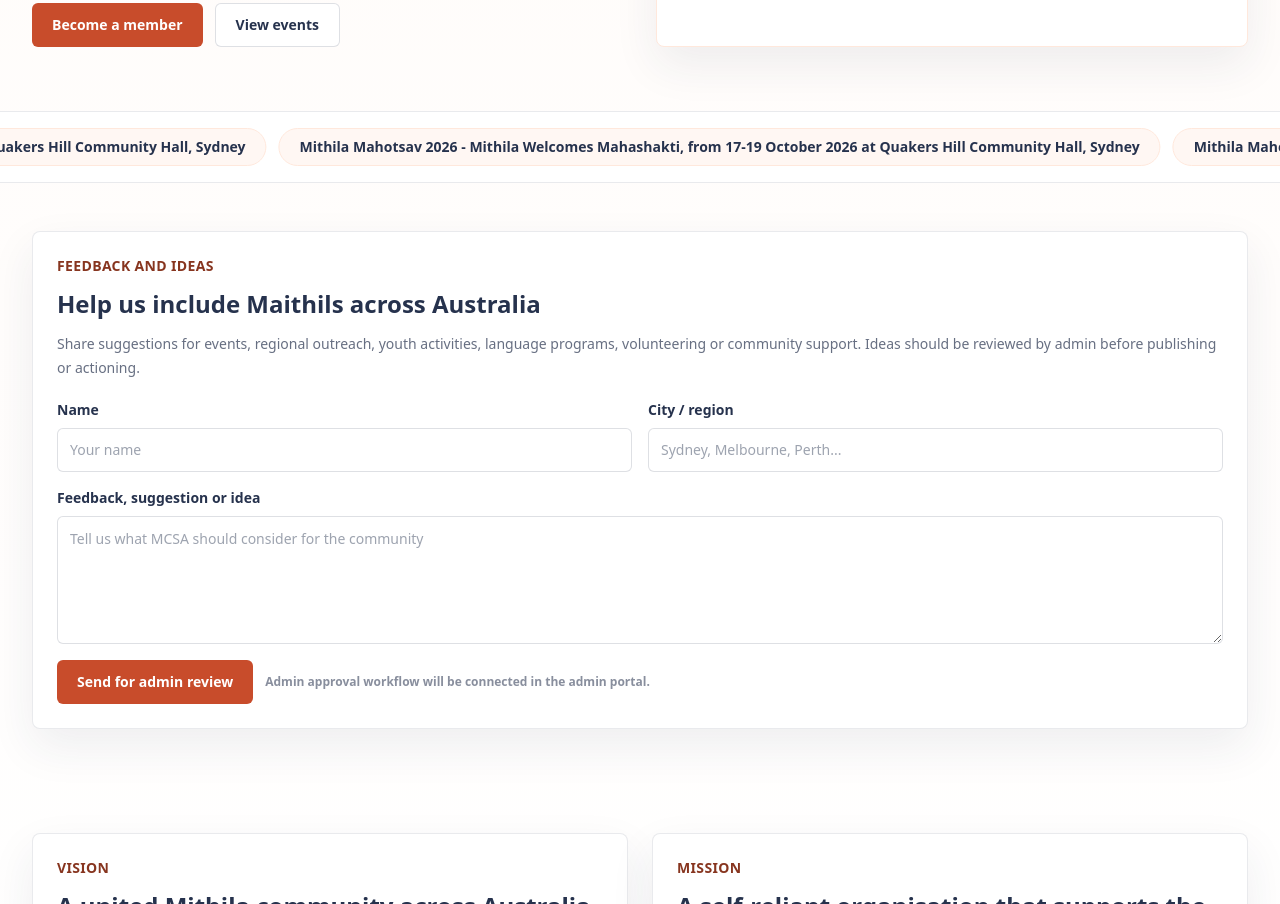
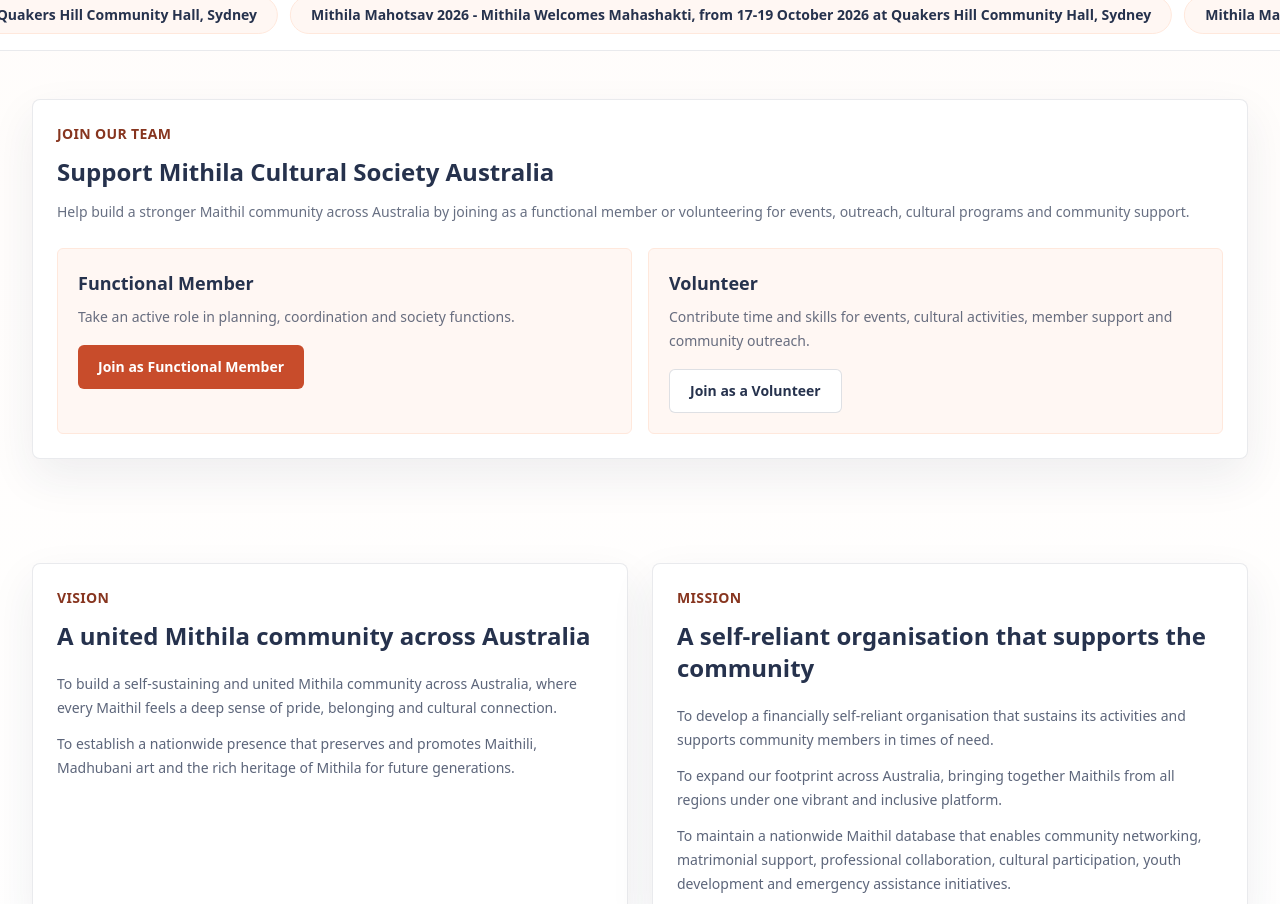
Before and after one commit to shrishishirendu/MCSA, a Next.js app: page / in a window 1280 px wide. Shown: the part 980-1884 px from the top of the page. Built offline with nearby package versions, Linux system fonts and the light colour scheme.

Commit message:
Simplify Mahotsav actions and join team block

```diff
--- a/src/app/(public)/page.tsx
+++ b/src/app/(public)/page.tsx
@@ -9,14 +9,13 @@
 import { ORGANISATION_NAME } from "@/lib/constants";
 import { Button } from "@/components/ui/Button";
 import { Card } from "@/components/ui/Card";
-import { FieldGroup, Label, TextArea, TextInput } from "@/components/ui/Form";
 import { HeroCarousel } from "@/components/sections/HeroCarousel";
 
 const memberJoiningFormUrl =
   "https://docs.google.com/forms/d/e/1FAIpQLSeuqLV3ND0htcbTojxgCS0f8w6SHumM_cb5fHmvy0SZM0xujw/viewform?usp=sharing&ouid=109159946150988163511";
 
-const feedbackEmail =
-  "mailto:info@mithilaculturalsocietyaustralia.org?subject=MCSA%20feedback%2C%20suggestion%20or%20idea";
+const volunteerEmail =
+  "mailto:info@mithilaculturalsocietyaustralia.org?subject=Volunteer%20interest%20-%20Mithila%20Cultural%20Society%20Australia";
 
 const mahotsavMarquee =
   "Mithila Mahotsav 2026 - Mithila Welcomes Mahashakti, from 17-19 October 2026 at Quakers Hill Community Hall, Sydney";
@@ -57,7 +56,7 @@
                   Mithila welcomes Mahashakti from 17-19 October 2026 at Quakers
                   Hill Community Hall, Sydney.
                 </p>
-                <div className="mt-5 flex flex-wrap gap-3">
+                <div className="mt-5">
                   <Button
                     type="button"
                     disabled
@@ -65,9 +64,6 @@
                     title="Yajmaan link coming soon"
                   >
                     Become Our Yajmaan
-                  </Button>
-                  <Button href="/events" variant="secondary">
-                    View event details
                   </Button>
                 </div>
               </div>
@@ -94,12 +90,6 @@
               </div>
             </div>
           </div>
-          <div className="mt-8 flex flex-wrap gap-3">
-            <Button href={memberJoiningFormUrl}>Become a member</Button>
-            <Button href="/events" variant="secondary">
-              View events
-            </Button>
-          </div>
         </div>
         <HeroCarousel images={culturalImages} />
       </section>
@@ -120,46 +110,40 @@
       <section className="mx-auto max-w-7xl px-4 py-12 sm:px-6 lg:px-8">
         <Card>
           <p className="text-sm font-semibold uppercase tracking-wide text-lotus-700">
-            Feedback and ideas
+            Join our team
           </p>
           <h2 className="mt-3 text-2xl font-bold text-indigoInk">
-            Help us include Maithils across Australia
+            Support Mithila Cultural Society Australia
           </h2>
           <p className="mt-3 text-sm leading-6 text-indigoInk/70">
-            Share suggestions for events, regional outreach, youth activities,
-            language programs, volunteering or community support. Ideas should
-            be reviewed by admin before publishing or actioning.
+            Help build a stronger Maithil community across Australia by joining
+            as a functional member or volunteering for events, outreach,
+            cultural programs and community support.
           </p>
-          <form className="mt-5 grid gap-4" action={feedbackEmail}>
-            <div className="grid gap-4 sm:grid-cols-2">
-              <FieldGroup>
-                <Label htmlFor="feedbackName">Name</Label>
-                <TextInput id="feedbackName" name="name" placeholder="Your name" />
-              </FieldGroup>
-              <FieldGroup>
-                <Label htmlFor="feedbackRegion">City / region</Label>
-                <TextInput
-                  id="feedbackRegion"
-                  name="region"
-                  placeholder="Sydney, Melbourne, Perth..."
-                />
-              </FieldGroup>
+          <div className="mt-6 grid gap-4 sm:grid-cols-2">
+            <div className="rounded-md border border-lotus-100 bg-lotus-50 p-5">
+              <h3 className="text-lg font-bold text-indigoInk">
+                Functional Member
+              </h3>
+              <p className="mt-2 text-sm leading-6 text-indigoInk/70">
+                Take an active role in planning, coordination and society
+                functions.
+              </p>
+              <Button href={memberJoiningFormUrl} className="mt-4">
+                Join as Functional Member
+              </Button>
             </div>
-            <FieldGroup>
-              <Label htmlFor="feedbackIdea">Feedback, suggestion or idea</Label>
-              <TextArea
-                id="feedbackIdea"
-                name="idea"
-                placeholder="Tell us what MCSA should consider for the community"
-              />
-            </FieldGroup>
-            <div className="flex flex-wrap items-center gap-3">
-              <Button type="submit">Send for admin review</Button>
-              <span className="text-xs font-semibold text-indigoInk/55">
-                Admin approval workflow will be connected in the admin portal.
-              </span>
+            <div className="rounded-md border border-lotus-100 bg-lotus-50 p-5">
+              <h3 className="text-lg font-bold text-indigoInk">Volunteer</h3>
+              <p className="mt-2 text-sm leading-6 text-indigoInk/70">
+                Contribute time and skills for events, cultural activities,
+                member support and community outreach.
+              </p>
+              <Button href={volunteerEmail} variant="secondary" className="mt-4">
+                Join as a Volunteer
+              </Button>
             </div>
-          </form>
+          </div>
         </Card>
       </section>
 
```
